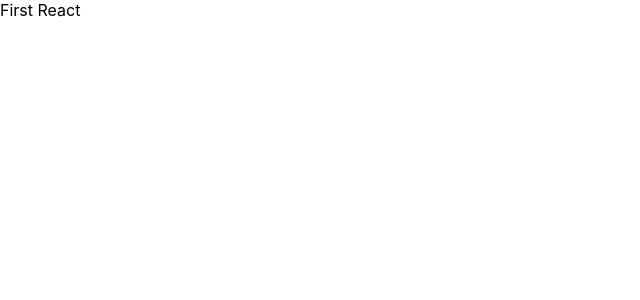
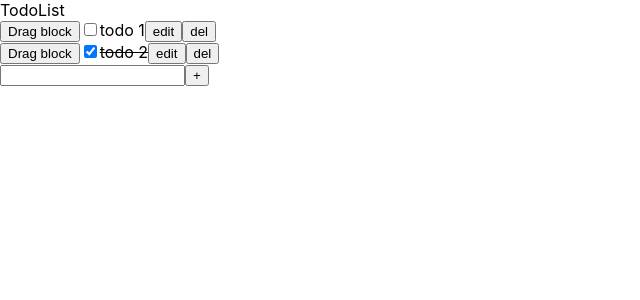
Before and after one commit to hsiao93524/todolist-react, a React (Create React App) app in the folder app/: page / in a window 1280 px wide. Shown: the top 300 px of the page, without its empty margins (0-640 px from the left). Built offline with nearby package versions, Linux system fonts and the light colour scheme.

Commit message:
prototype of todolist

```diff
--- a/app/src/App.js
+++ b/app/src/App.js
@@ -1,17 +1,59 @@
 import logo from './logo.svg';
 import './App.css';
+import React, { Component } from "react";
 
-function App() {
+// function App() {
+
+//     const styles = {
+//         doneDoto: {
+//         },
+//     };
+//     text-decoration-line: line-through
+// }
+
+// export default App;
+export default class App extends Component {
+    constructor(props) {
+        super(props);
+        this.state = {
+            title: "TodoList",
+            todos: [],
+        };
+    }
+    render() {
+
+
         return (
             <html>
                 <head>
                 </head>
 
                 <body>
-        <div id="app">First React</div>
+                    <div id="app">{this.state.title}</div>
+                    <div id="todolist">
+                        <div>
+                            <button>Drag block</button>
+                            <input type="checkbox"></input>
+                            <label>todo 1</label>
+                            <button>edit</button>
+                            <button>del</button>
+                        </div>
+                        <div>
+                            <button>Drag block</button>
+                            <input type="checkbox" checked></input>
+                            <label style={{textDecoration: 'line-through'}}>
+                                todo 2
+                            </label>
+                            <button>edit</button>
+                            <button>del</button>
+                        </div>
+                        <div>
+                            <input></input>
+                            <button>+</button>
+                        </div>
+                    </div>
                 </body>
             </html>
         );
     }
-
-export default App;
+}
```
Lines whose indentation alone changed are shown as unchanged.
